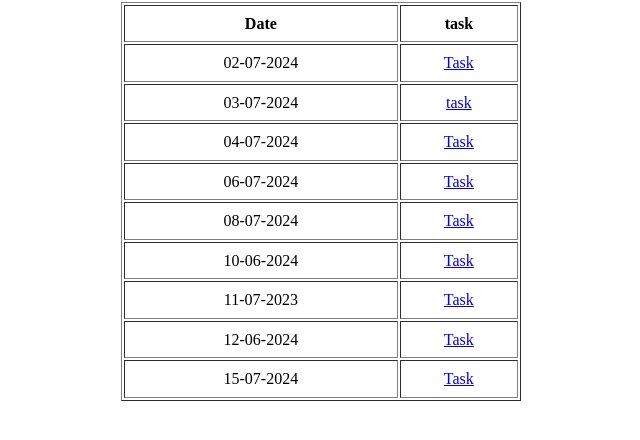
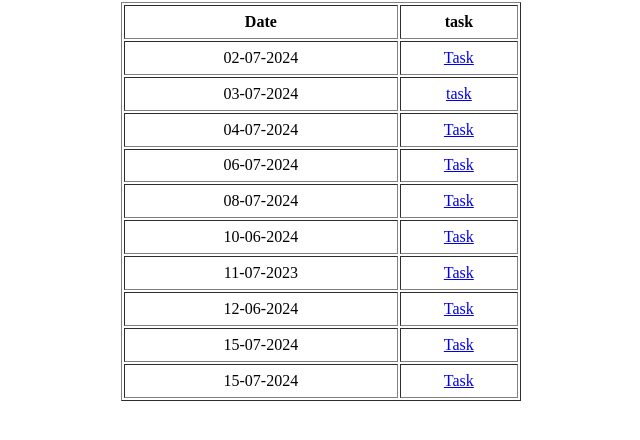
Before and after one commit to MadhuKunchala0607/Madhutask, a plain HTML site: page index.html in a window 1280 px wide. Shown: the part 78-518 px from the top of the page, without its empty margins (319-959 px from the left). Drawn offline with Linux system fonts and the light colour scheme.

Commit message:
Update index.html

```diff
--- a/index.html
+++ b/index.html
@@ -48,6 +48,10 @@
         <td>15-07-2024</td>
         <td><a href="15-07-2024/index.html">Task</a></td>
     </tr>
+        <tr>
+        <td>15-07-2024</td>
+        <td><a href="whatsapptask/index.html">Task</a></td>
+    </tr>
 
 
 
```
